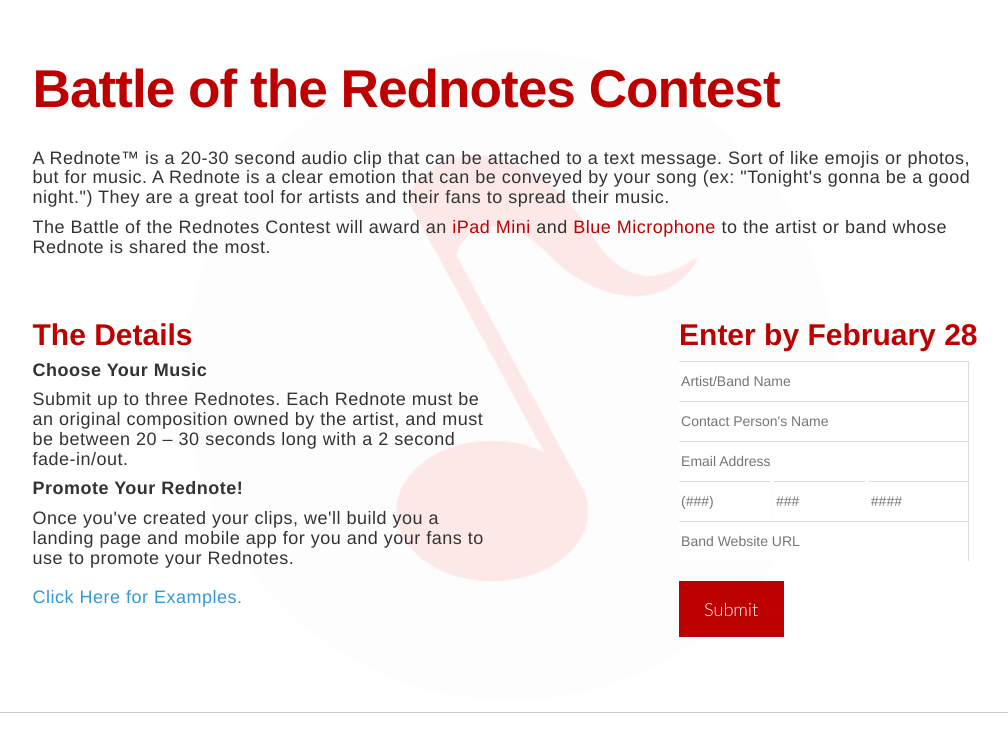
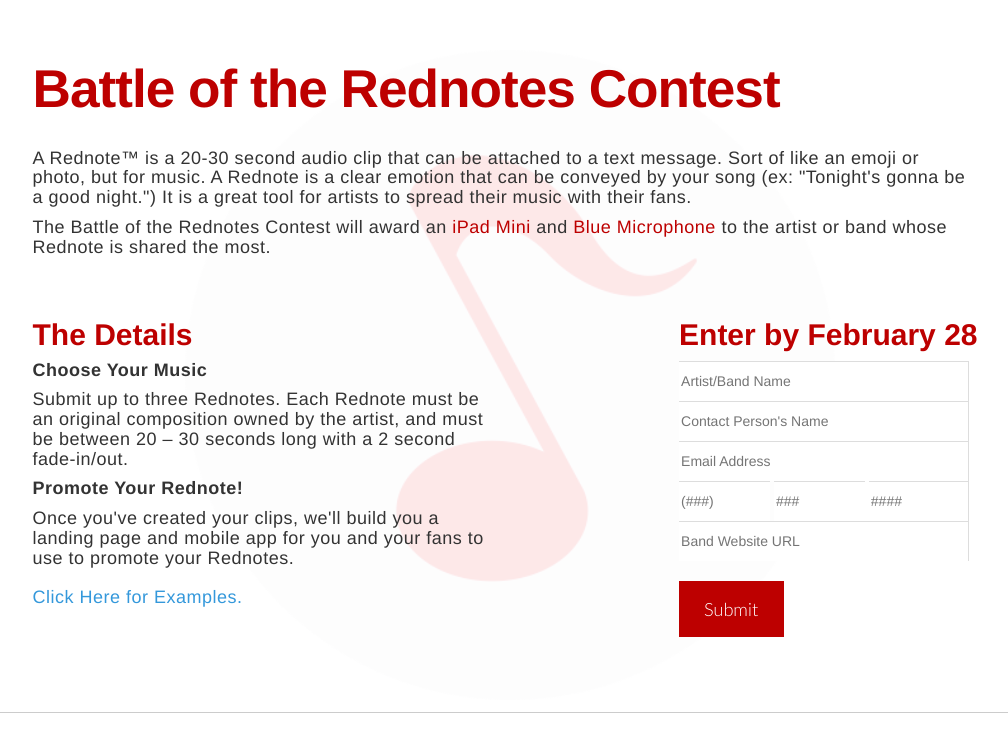
Before and after one commit to kylebillings/rednote, a plain HTML site: page index.html in a window 1280 px wide. Shown: the top 752 px of the page, without its empty margins (135-1143 px from the left). Drawn offline with nearby package versions, Linux system fonts and the light colour scheme.

Commit message:
Richard's comments

```diff
--- a/index.html
+++ b/index.html
@@ -35,7 +35,7 @@
 			<div class="row">
 				<div style="text-align: left;" class="col-lg-10 col-lg-offset-1">
 					<h1><strong>Battle of the Rednotes Contest</strong></h1>
-					<h4>A Rednote&#0153; is a 20-30 second audio clip that can be attached to a text message. Sort of like emojis or photos, but for music. A Rednote is a clear emotion that can be conveyed by your song (ex: "Tonight's gonna be a good night.") They are a great tool for artists and their fans to spread their music. <br/>
+					<h4>A Rednote&#0153; is a 20-30 second audio clip that can be attached to a text message. Sort of like an emoji or photo, but for music. A Rednote is a clear emotion that can be conveyed by your song (ex: "Tonight's gonna be a good night.") It is a great tool for artists to spread their music with their fans.<br/>
 						<h4>The Battle of the Rednotes Contest will award an <span style="color: #bd0000;">iPad Mini</span> and <span style="color: #bd0000;">Blue Microphone</span> to the artist or band whose Rednote is shared the most.</h4></h4>
 
 <div class="row mt centered"><div style="text-align: left;" class="col-lg-6">
```
